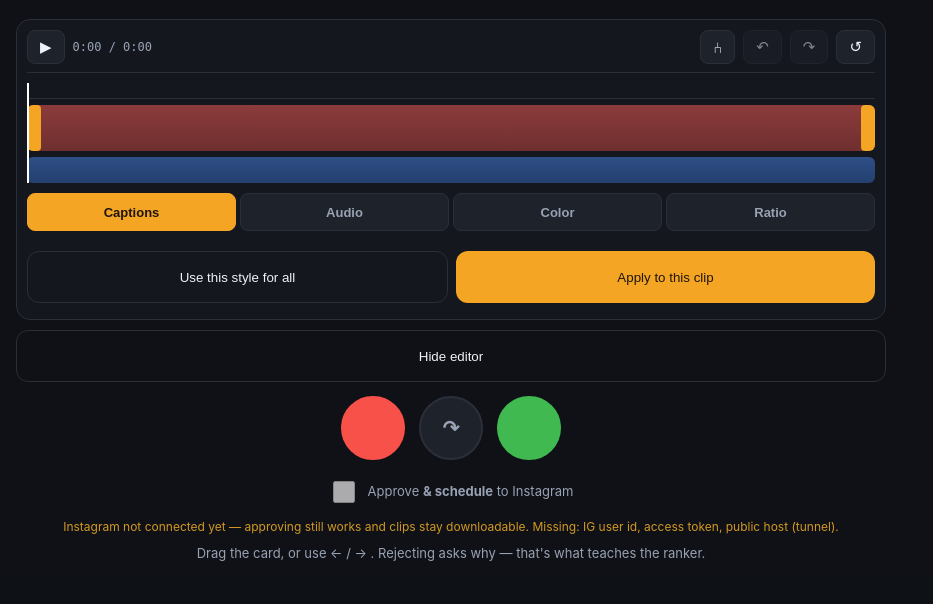
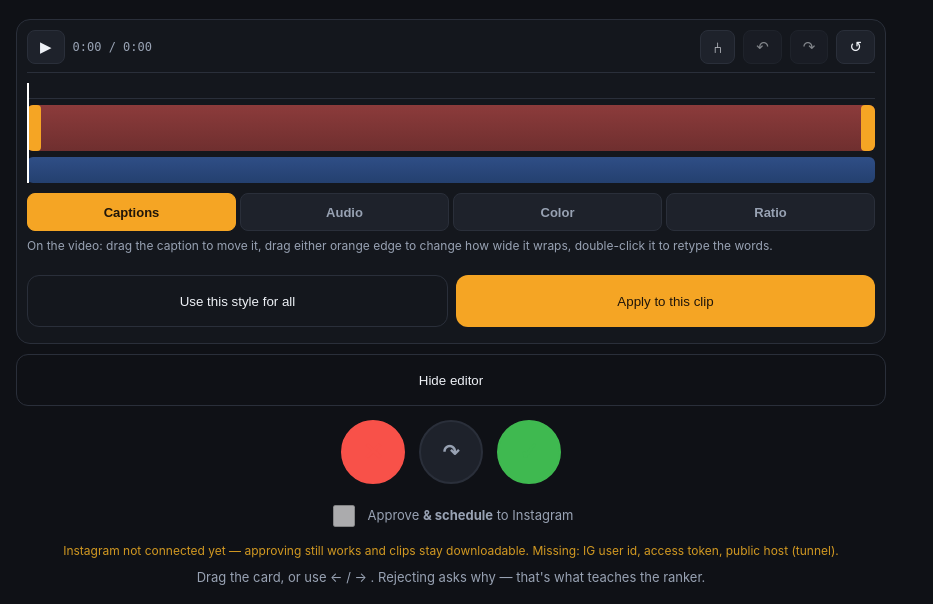
Before and after one commit to JDell2003/Content-Machine, a FastAPI app: page /swipe in a window 1280 px wide. Shown: the part 592-1196 px from the top of the page, without its empty margins (0-933 px from the left). Before the commit the page ends 1153 px from the top, so only its background shows below. Run offline with FastAPI, Linux system fonts and the light colour scheme; the visitor is signed in with stand-in values (Sample User, id 1); data that the repository does not hold is empty; parts of the project's set-up code (start-up, migrations or seed data) failed here and were passed over; some libraries are stand-ins or nearby versions.

Commit message:
fix(editor): ratios actually crop; captions are draggable, resizable, editable
RATIOS WERE BROKEN and the cause was one CSS line. The video carried
max-height:62vh and object-fit:contain, so it never filled the ratio box —
object-fit:cover was cropping against the VIDEO's own box rather than the
frame's. Every ratio therefore rendered identically.

The frame now owns the shape: fixed height, width derived from the ratio, video
at 100%/100% switching to cover. Height is fixed rather than width because a
full-width 9:16 box is taller than the screen; this way every ratio occupies the
same vertical space and only the width changes.

Also adds horizontal pan (panx). Vertical pan alone is useless on 16:9, where
the interesting choice is which side of the frame to keep.

CAPTIONS ARE NOW DIRECT:
  drag the caption      -> moves it, x and y
  drag either edge      -> sets how wide the text box is, which is what decides
                           whether a line wraps into two
  double-click          -> retype the words in place, like a document

None of it is an approximation. All three map onto ASS fields the renderer
already burns:
  position -> MarginV plus asymmetric MarginL/MarginR
  width    -> MarginL + MarginR squeezing the box, forcing the wrap
  wording  -> the .srt cue itself

force_style now computes those margins against libass's 384x288 script space,
so a drag on the video is the same geometry that ends up in the file. Verified:
centred 88% -> L23/R23, pushed left 50% -> L38/R154, right 50% -> L154/R38,
full width -> L0/R0.

Co-Authored-By: Claude Opus 5 <noreply@anthropic.com>

```diff
--- a/pipeline/edit.py
+++ b/pipeline/edit.py
@@ -109,7 +109,8 @@ def apply(job: dict, clip: dict, spec: dict, *, source: Optional[Path] = None) -
     if cap_spec.get("cues"):
         captions.write_srt(srt, cap_spec["cues"])
     style = {k: cap_spec[k] for k in
-             ("size_wide", "margin_wide", "outline", "color", "outline_color")
+             ("size_wide", "margin_wide", "outline", "color", "outline_color",
+              "x", "width")
              if k in cap_spec}
     # The UI sends friendlier names; map them.
     if "size" in cap_spec:
--- a/server/templates/swipe.html
+++ b/server/templates/swipe.html
@@ -50,6 +50,9 @@
       <button class="ed-tab" data-t="color" onclick="edTab('color')">Color</button>
       <button class="ed-tab" data-t="aspect" onclick="edTab('aspect')">Ratio</button>
     </div>
+    <div class="muted" style="font-size:12px;margin-top:6px">On the video: drag the
+      caption to move it, drag either orange edge to change how wide it wraps,
+      double-click it to retype the words.</div>
     <div class="ed-panel" id="ed-panel"></div>
 
     <div class="row" style="gap:8px;margin-top:10px">
@@ -95,7 +98,13 @@
   .sw-stage{position:relative;min-height:60vh}
   .sw-card{position:absolute;inset:0;background:var(--panel);border:1px solid var(--line);
            border-radius:16px;overflow:hidden;touch-action:pan-y;will-change:transform}
-  .sw-card video{border-radius:0;max-height:62vh;object-fit:contain;background:#000}
+  .sw-card video{border-radius:0;background:#000;display:block;width:100%;height:100%;
+                 object-fit:contain;max-height:62vh}
+  #frame-live{position:relative;overflow:hidden;background:#000;margin:0 auto;
+              max-width:100%}
+  /* With a ratio chosen the box drives the shape: fixed height, width derived
+     from the ratio, and the video switches to cover so the crop is real. */
+  #frame-live.ratio video{object-fit:cover;max-height:none}
   .sw-meta{padding:12px}
   .sw-stamp{position:absolute;top:18px;font-size:26px;font-weight:900;padding:6px 14px;
             border-radius:10px;border:4px solid;opacity:0;pointer-events:none;transform:rotate(-12deg)}
@@ -152,6 +161,16 @@
   .ed-swatch{width:34px;height:34px;border-radius:8px;border:2px solid var(--line);
              flex:0 0 auto;cursor:pointer}
   .ed-swatch.on{border-color:var(--accent)}
+  .cap-live{position:absolute;text-align:center;cursor:move;user-select:none;
+            font-family:'Arial Black',Arial,sans-serif;font-weight:900;line-height:1.15;
+            z-index:5;touch-action:none}
+  .cap-live .cap-text{display:inline-block;width:100%;outline:none;white-space:pre-wrap}
+  .cap-live .cap-text.editing{background:rgba(0,0,0,.55);outline:2px solid var(--accent);
+            cursor:text;border-radius:4px}
+  .cap-live .cap-h{position:absolute;top:0;bottom:0;width:14px;cursor:ew-resize;
+            background:rgba(245,165,36,.0)}
+  .cap-live:hover .cap-h{background:rgba(245,165,36,.55);border-radius:3px}
+  .cap-live .cap-hl{left:-14px} .cap-live .cap-hr{right:-14px}
   .cal-day{border-top:1px solid var(--line);padding:10px 0}
   /* ---- month calendar ---- */
   .cal-head{display:flex;align-items:center;gap:8px;margin-bottom:10px}
@@ -491,14 +510,23 @@ function edLive() {
   const box = document.getElementById("frame-live");
   if (box) {
     if (a.ratio && a.ratio !== "original") {
-      const [w, h] = a.ratio.split(":");
+      const [w, h] = a.ratio.split(":").map(Number);
+      box.classList.add("ratio");
+      // Fix the HEIGHT and derive width from the ratio. Setting aspect-ratio on
+      // a full-width box makes 9:16 taller than the screen; this way every ratio
+      // fits the same vertical space and only the width changes.
+      box.style.height = "62vh";
       box.style.aspectRatio = `${w} / ${h}`;
-      v.style.objectFit = "cover";
-      v.style.objectPosition = `50% ${Math.round((a.pan ?? 0.5) * 100)}%`;
+      box.style.width = "auto";
+      // pan moves the crop vertically on tall ratios, horizontally on wide ones
+      const p = Math.round((a.pan ?? 0.5) * 100);
+      const px = Math.round((a.panx ?? 0.5) * 100);
+      v.style.objectPosition = `${px}% ${p}%`;
       v.style.transform = `scale(${a.zoom || 1})`;
     } else {
-      box.style.aspectRatio = "";
-      v.style.objectFit = ""; v.style.objectPosition = ""; v.style.transform = "";
+      box.classList.remove("ratio");
+      box.style.height = ""; box.style.aspectRatio = ""; box.style.width = "";
+      v.style.objectPosition = ""; v.style.transform = "";
     }
   }
 
@@ -506,32 +534,123 @@ function edLive() {
 
 }
 
-// Caption overlay: an HTML approximation of the burn-in, so size/colour/height
-// are visible before spending a render on them.
+// ------------------------------------------- direct caption manipulation
+// Drag the caption to move it, drag either edge to set how wide the text box is
+// (which is what decides whether a line wraps), double-click to edit the words.
+//
+// All three map onto ASS style fields the renderer already understands:
+//   position  -> MarginV (up/down) and asymmetric MarginL/MarginR (left/right)
+//   width     -> MarginL + MarginR squeeze the box, forcing the wrap
+//   wording   -> the .srt cue itself
+// So what you drag is exactly what gets burned in, not an approximation.
+let CAPDRAG = null;
+
 function edCaptionLive() {
   const v = edVid(); if (!v || !ED) return;
+  const box = document.getElementById("frame-live") || v.parentElement;
   let ov = document.getElementById("cap-live");
   if (!ov) {
     ov = document.createElement("div");
     ov.id = "cap-live";
-    ov.style.cssText = "position:absolute;left:0;right:0;text-align:center;" +
-      "pointer-events:none;font-family:'Arial Black',Arial,sans-serif;" +
-      "font-weight:900;line-height:1.15;padding:0 6%;white-space:pre-wrap";
-    (document.getElementById("frame-live") || v.parentElement).appendChild(ov);
+    ov.className = "cap-live";
+    ov.innerHTML = `<span class="cap-h cap-hl"></span><span class="cap-text"></span>` +
+                   `<span class="cap-h cap-hr"></span>`;
+    box.appendChild(ov);
+    edCaptionWire(ov);
   }
   const cap = ED.spec.captions || {};
-  // ASS Fontsize is against a ~288-unit script height, and MarginV is measured
-  // from the bottom in those same units — mirror that so the preview lines up.
-  const H = v.clientHeight || 400;
+  const H = box.clientHeight || 400, W = box.clientWidth || 400;
+
+  // ASS sizes against a ~288-unit script height; mirror that so the preview and
+  // the burn agree.
   ov.style.fontSize = ((+cap.size || 20) / 288 * H) + "px";
   ov.style.bottom = ((+cap.margin || 70) / 288 * H) + "px";
-  ov.style.color = cap.color || "#FFFFFF";
+  const wf = Math.max(0.25, Math.min(1, +cap.width || 0.88));
+  ov.style.width = (wf * 100) + "%";
+  ov.style.left = (((+cap.x ?? 0.5) - wf / 2) * 100) + "%";
+  const t = ov.querySelector(".cap-text");
+  t.style.color = cap.color || "#FFFFFF";
   const o = Math.max(0, +cap.outline || 0) / 288 * H / 2;
-  ov.style.textShadow = o > 0
+  t.style.textShadow = o > 0
     ? [`${o}px ${o}px 0 #000`, `-${o}px ${o}px 0 #000`,
        `${o}px -${o}px 0 #000`, `-${o}px -${o}px 0 #000`].join(",")
     : "none";
-  ov.textContent = edCueAt(v.currentTime);
+  if (document.activeElement !== t) t.textContent = edCueAt(v.currentTime) || "";
+  ov.style.display = t.textContent ? "" : "none";
+}
+
+function edCaptionWire(ov) {
+  const box = () => document.getElementById("frame-live");
+  const text = ov.querySelector(".cap-text");
+
+  // double-click to edit the words in place, like a document
+  text.addEventListener("dblclick", () => {
+    const v = edVid(); if (v) v.pause();
+    text.contentEditable = "true";
+    text.classList.add("editing");
+    text.focus();
+    document.execCommand("selectAll", false, null);
+  });
+  text.addEventListener("blur", () => {
+    text.contentEditable = "false";
+    text.classList.remove("editing");
+    edCommitCue(text.textContent);
+  });
+  text.addEventListener("keydown", (e) => {
+    if (e.key === "Enter") { e.preventDefault(); text.blur(); }
+    if (e.key === "Escape") { text.textContent = ""; text.blur(); }
+    e.stopPropagation();     // don't let arrows swipe the card away
+  });
+
+  ov.addEventListener("pointerdown", (e) => {
+    if (text.contentEditable === "true") return;
+    const b = box().getBoundingClientRect();
+    const edge = e.target.classList.contains("cap-hl") ? "l"
+               : e.target.classList.contains("cap-hr") ? "r" : "move";
+    CAPDRAG = { edge, b, x0: e.clientX, y0: e.clientY,
+                x: ED.spec.captions.x ?? 0.5,
+                w: ED.spec.captions.width ?? 0.88,
+                m: ED.spec.captions.margin ?? 70 };
+    ov.setPointerCapture(e.pointerId);
+    edSnap();
+    e.preventDefault(); e.stopPropagation();
+  });
+  ov.addEventListener("pointermove", (e) => {
+    if (!CAPDRAG || !ED) return;
+    const dx = (e.clientX - CAPDRAG.x0) / CAPDRAG.b.width;
+    const dy = (e.clientY - CAPDRAG.y0) / CAPDRAG.b.height;
+    const c = ED.spec.captions;
+    if (CAPDRAG.edge === "move") {
+      c.x = Math.max(0.1, Math.min(0.9, CAPDRAG.x + dx));
+      // margin is measured from the BOTTOM, so dragging down reduces it
+      c.margin = Math.max(5, Math.min(200, Math.round(CAPDRAG.m - dy * 288)));
+    } else {
+      // Dragging an edge changes the box width, which is what re-wraps the text.
+      const delta = CAPDRAG.edge === "l" ? -dx * 2 : dx * 2;
+      c.width = Math.max(0.25, Math.min(1, CAPDRAG.w + delta));
+    }
+    edCaptionLive();
+    e.preventDefault();
+  });
+  const stop = (e) => {
+    if (!CAPDRAG) return;
+    CAPDRAG = null;
+    edTab(document.querySelector(".ed-tab.on")?.dataset.t || "captions");
+  };
+  ov.addEventListener("pointerup", stop);
+  ov.addEventListener("pointercancel", stop);
+}
+
+// Write an inline edit back to the cue that is on screen right now.
+function edCommitCue(txt) {
+  const v = edVid(); if (!v || !ED) return;
+  const t = v.currentTime;
+  for (const q of (ED.cues || [])) {
+    if (t >= edSecs(q.start) && t <= edSecs(q.end)) {
+      if (q.text !== txt) { q.text = txt; edScript(); }
+      return;
+    }
+  }
 }
 
 function edSecs(stamp) {
@@ -581,10 +700,10 @@ async function edOpen() {
   ED.spec = JSON.parse(JSON.stringify(d.spec || {}));
   ED.spec.trim = ED.spec.trim || [0, ED.dur];
   ED.spec.cuts = ED.spec.cuts || [];
-  ED.spec.captions = ED.spec.captions || { ...d.defaults };
+  ED.spec.captions = { x: 0.5, width: 0.88, ...(d.defaults || {}), ...(ED.spec.captions || {}) };
   ED.spec.audio = ED.spec.audio || { preset: "office", intensity: 1, volume_db: 0 };
   ED.spec.color = ED.spec.color || { preset: "office", intensity: 1 };
-  ED.spec.aspect = ED.spec.aspect || { ratio: "original", pan: 0.5, zoom: 1 };
+  ED.spec.aspect = { ratio: "original", pan: 0.5, panx: 0.5, zoom: 1, ...(ED.spec.aspect || {}) };
   // Snapshot as opened. Approving only spends a render if something ACTUALLY
   // changed — otherwise a green swipe on an untouched clip would re-encode it
   // for nothing.
@@ -778,6 +897,9 @@ function edTab(which) {
         <label style="margin-top:10px">Move up / down <b id="lb-pan">${Math.round(a.pan * 100)}%</b>
           <input type="range" min="0" max="100" value="${Math.round(a.pan * 100)}"
             onpointerdown="edSnap()" oninput="ED.spec.aspect.pan=+this.value/100;lb('lb-pan',this.value+'%');edLive()"></label>
+        <label>Move left / right <b id="lb-panx">${Math.round((a.panx ?? 0.5) * 100)}%</b>
+          <input type="range" min="0" max="100" value="${Math.round((a.panx ?? 0.5) * 100)}"
+            onpointerdown="edSnap()" oninput="ED.spec.aspect.panx=+this.value/100;lb('lb-panx',this.value+'%');edLive()"></label>
         <label>Zoom <b id="lb-zoom">${a.zoom.toFixed(2)}×</b>
           <input type="range" min="100" max="220" value="${Math.round(a.zoom * 100)}"
             onpointerdown="edSnap()" oninput="ED.spec.aspect.zoom=+this.value/100;lb('lb-zoom',(this.value/100).toFixed(2)+'×');edLive()"></label>
```
Also changed, not shown: pipeline/captions.py (+20 -1 lines).
